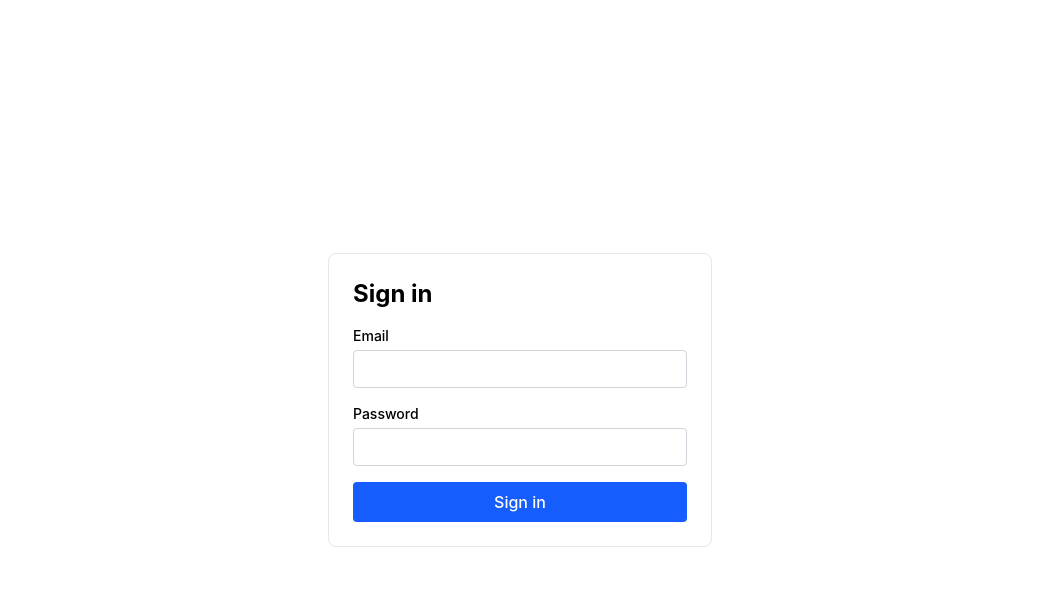
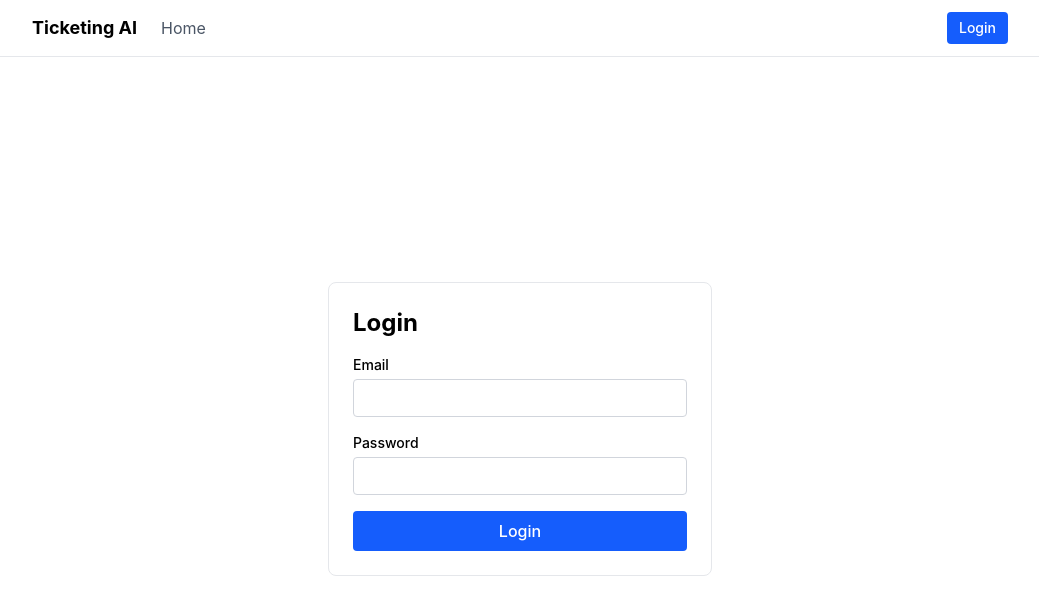
Before and after one commit to susanpant7/TicketingAI, a React (Vite) app in the folder client/: page /login in a window 1280 px wide. Shown: the top 614 px of the page, without its empty margins (120-1159 px from the left). Built offline with nearby package versions, Linux system fonts and the light colour scheme.

Commit message:
feat: implement MainLayout component and update routing structure; enhance LoginPage styling and text

```diff
--- a/client/src/app/App.tsx
+++ b/client/src/app/App.tsx
@@ -1,4 +1,5 @@
 import { BrowserRouter, Route, Routes } from 'react-router-dom'
+import MainLayout from '@/app/MainLayout'
 import LoginPage from '@/features/auth/LoginPage'
 import HomePage from '@/features/dashboard/HomePage'
 
@@ -6,8 +7,10 @@ export default function App() {
   return (
     <BrowserRouter>
       <Routes>
-        <Route path="/" element={<HomePage />} />
-        <Route path="/login" element={<LoginPage />} />
+        <Route element={<MainLayout />}>
+          <Route path="/" element={<HomePage />} />
+          <Route path="/login" element={<LoginPage />} />
+        </Route>
       </Routes>
     </BrowserRouter>
   )
--- /dev/null
+++ b/client/src/app/MainLayout.tsx
@@ -0,0 +1,11 @@
+import { Outlet } from 'react-router-dom'
+import Navbar from '@/shared/components/Navbar'
+
+export default function MainLayout() {
+  return (
+    <>
+      <Navbar />
+      <Outlet />
+    </>
+  )
+}
--- a/client/src/features/auth/LoginPage.tsx
+++ b/client/src/features/auth/LoginPage.tsx
@@ -9,12 +9,12 @@ export default function LoginPage() {
   }
 
   return (
-    <main className="flex min-h-screen items-center justify-center px-6">
+    <main className="flex min-h-[calc(100vh-3.5rem)] items-center justify-center px-6">
       <form
         onSubmit={handleSubmit}
         className="w-full max-w-sm space-y-4 rounded-lg border border-gray-200 p-6"
       >
-        <h1 className="text-2xl font-bold">Sign in</h1>
+        <h1 className="text-2xl font-bold">Login</h1>
 
         <label className="block text-sm font-medium">
           Email
@@ -44,7 +44,7 @@ export default function LoginPage() {
           type="submit"
           className="w-full rounded bg-blue-600 px-4 py-2 font-medium text-white hover:bg-blue-700"
         >
-          Sign in
+          Login
         </button>
       </form>
     </main>
--- /dev/null
+++ b/client/src/shared/components/Navbar.tsx
@@ -0,0 +1,34 @@
+import { Link, NavLink } from 'react-router-dom'
+
+const links = [{ to: '/', label: 'Home' }]
+
+export default function Navbar() {
+  return (
+    <header className="border-b border-gray-200">
+      <nav className="mx-auto flex h-14 max-w-5xl items-center justify-between px-6">
+        <div className="flex items-center gap-6">
+          <Link to="/" className="text-lg font-bold">
+            Ticketing AI
+          </Link>
+          {links.map(({ to, label }) => (
+            <NavLink
+              key={to}
+              to={to}
+              className={({ isActive }) =>
+                isActive ? 'font-medium text-blue-600' : 'text-gray-600 hover:text-gray-900'
+              }
+            >
+              {label}
+            </NavLink>
+          ))}
+        </div>
+        <Link
+          to="/login"
+          className="rounded bg-blue-600 px-3 py-1.5 text-sm font-medium text-white hover:bg-blue-700"
+        >
+          Login
+        </Link>
+      </nav>
+    </header>
+  )
+}
```
Also changed, not shown: 1 other file (tests, documents, lock files or other folders).
